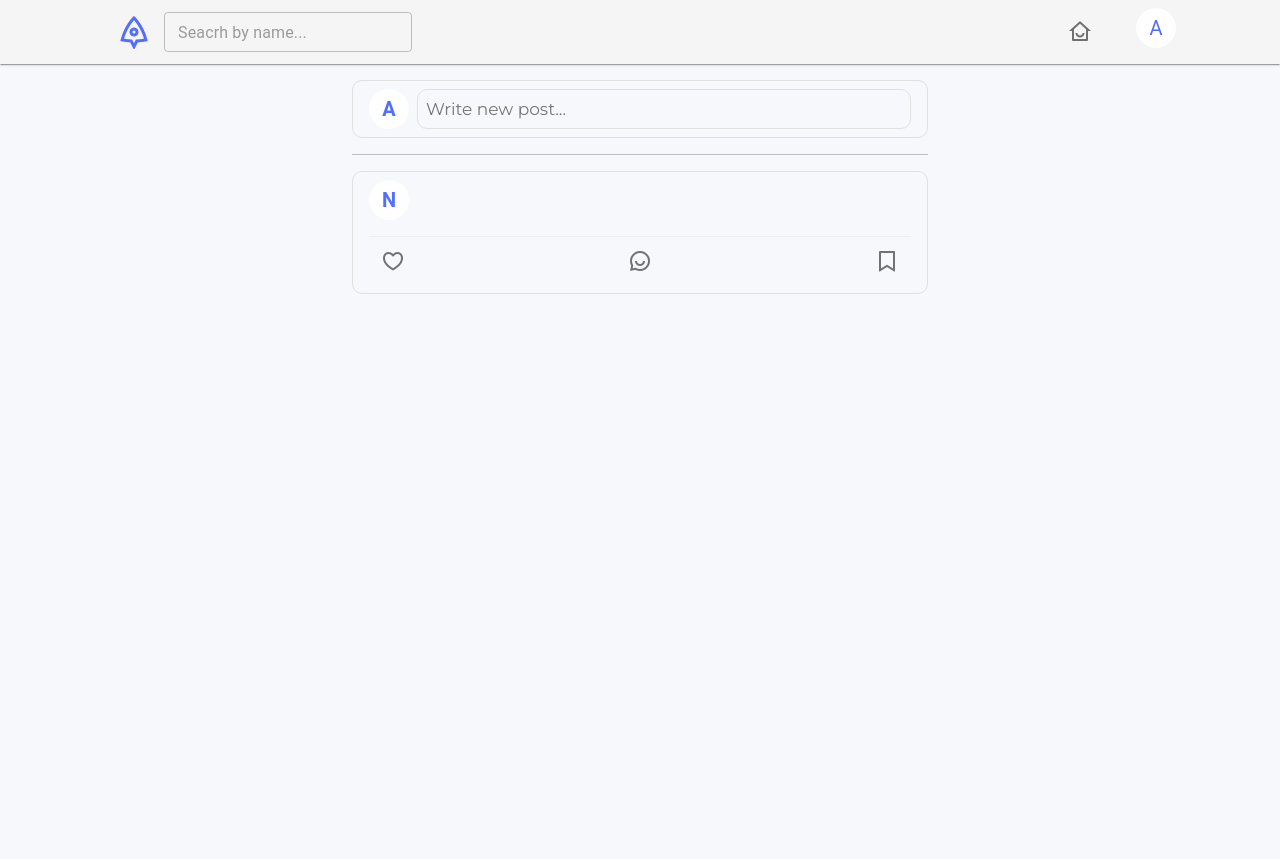
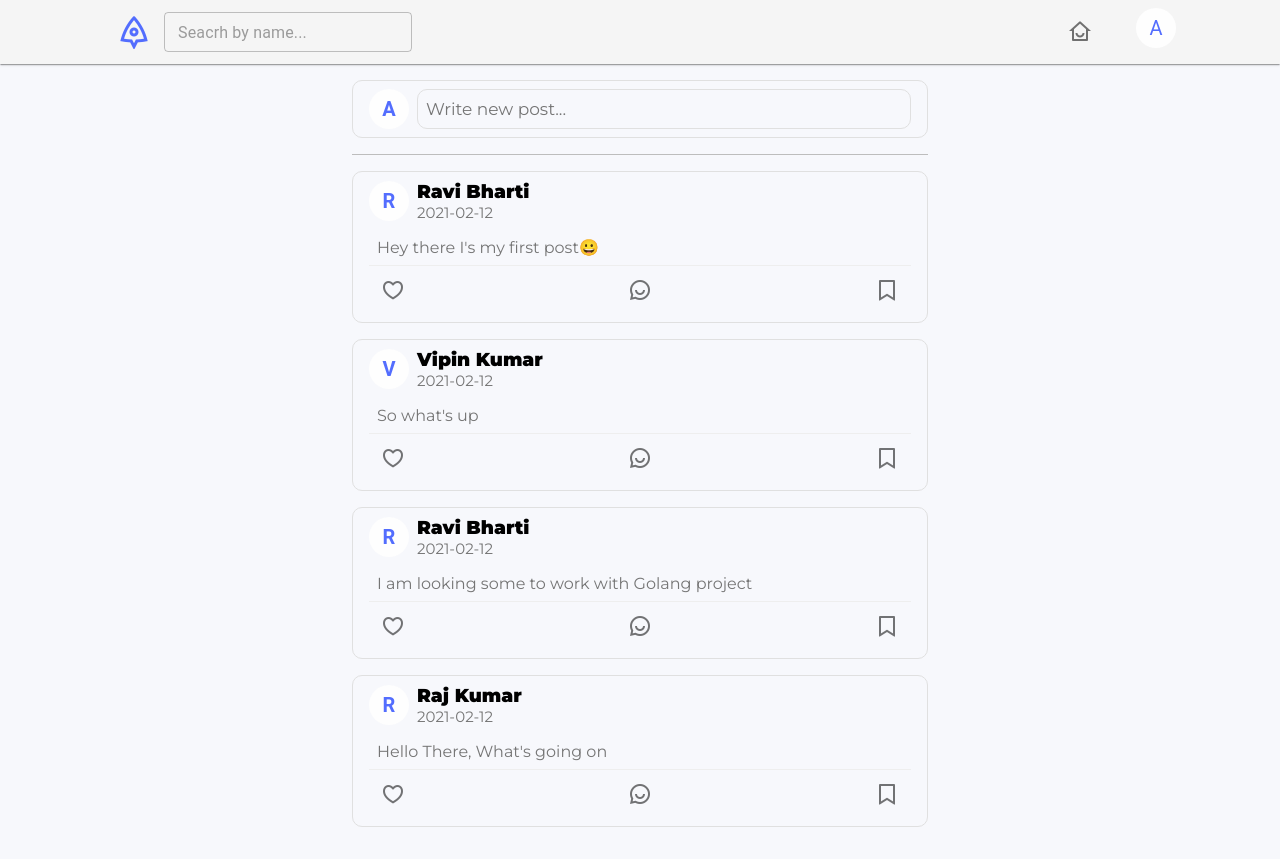
Before and after one commit to rbronin/yourspace-web, a React (Create React App) app: page /feed in a window 1280 px wide. Before the commit the page ends 800 px from the top, so only its background shows below. Built offline with nearby package versions, Linux system fonts and the light colour scheme.

Commit message:
Rendered dummy posts

```diff
--- a/src/pages/feed/index.js
+++ b/src/pages/feed/index.js
@@ -6,10 +6,13 @@ import Post from "../../Components/Post";
 import CreatePost from "../../Components/Post/CreatePost";
 import CreatePostForm from "../../Components/Post/CreatePostForm";
 import useStyles from "./style/feed.css";
+import { postLists } from "./data";
 
 const Feeds = () => {
   const styles = useStyles();
   const [openModal, setOpenModal] = useState(false);
+  // eslint-disable-next-line no-unused-vars
+  const [posts, setPosts] = useState(postLists);
 
   const handleClick = () => {
     setOpenModal(!openModal);
@@ -30,7 +33,11 @@ const Feeds = () => {
           <Grid className={styles.leftSide} item xs={0} sm={2} lg={3}></Grid>
           <Grid className={styles.middleSide} item xs={12} sm={8} lg={6}>
             <CreatePost onClick={handleClick} />
-            <Post />
+            <div>
+              {posts.map((post, index) => (
+                <Post post={post} key={index} />
+              ))}
+            </div>
           </Grid>
           <Grid className={styles.rightSide} item xs={0} sm={2} lg={3}></Grid>
         </Grid>
```
